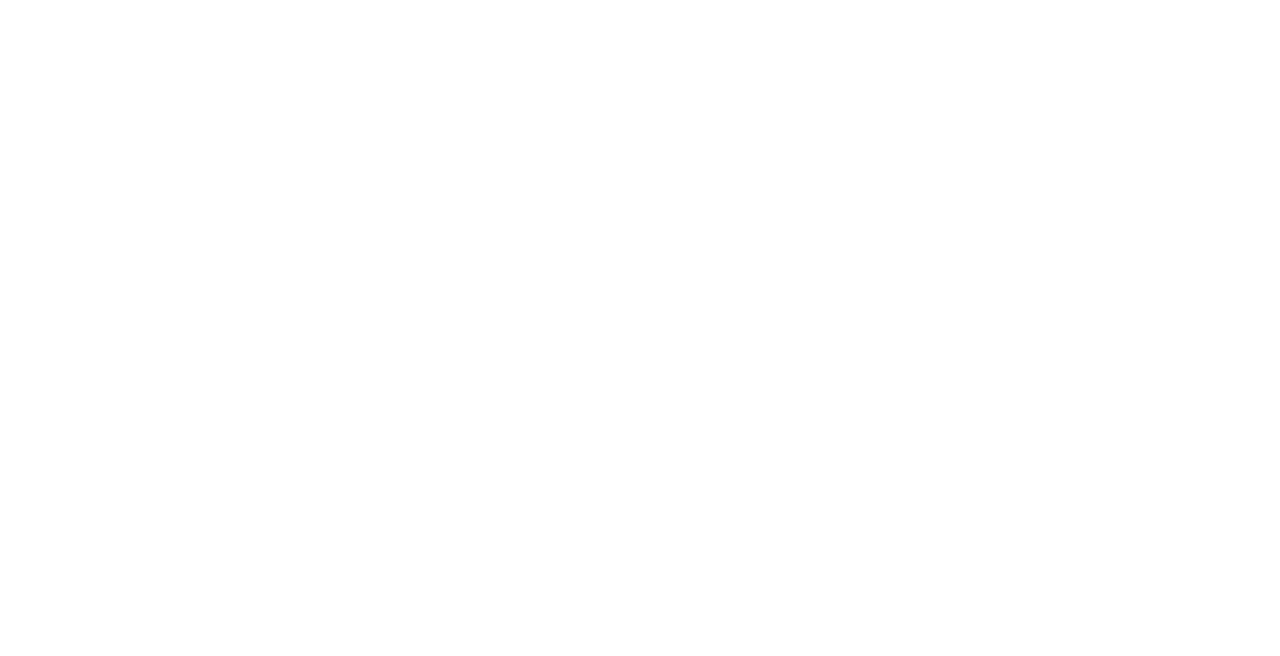
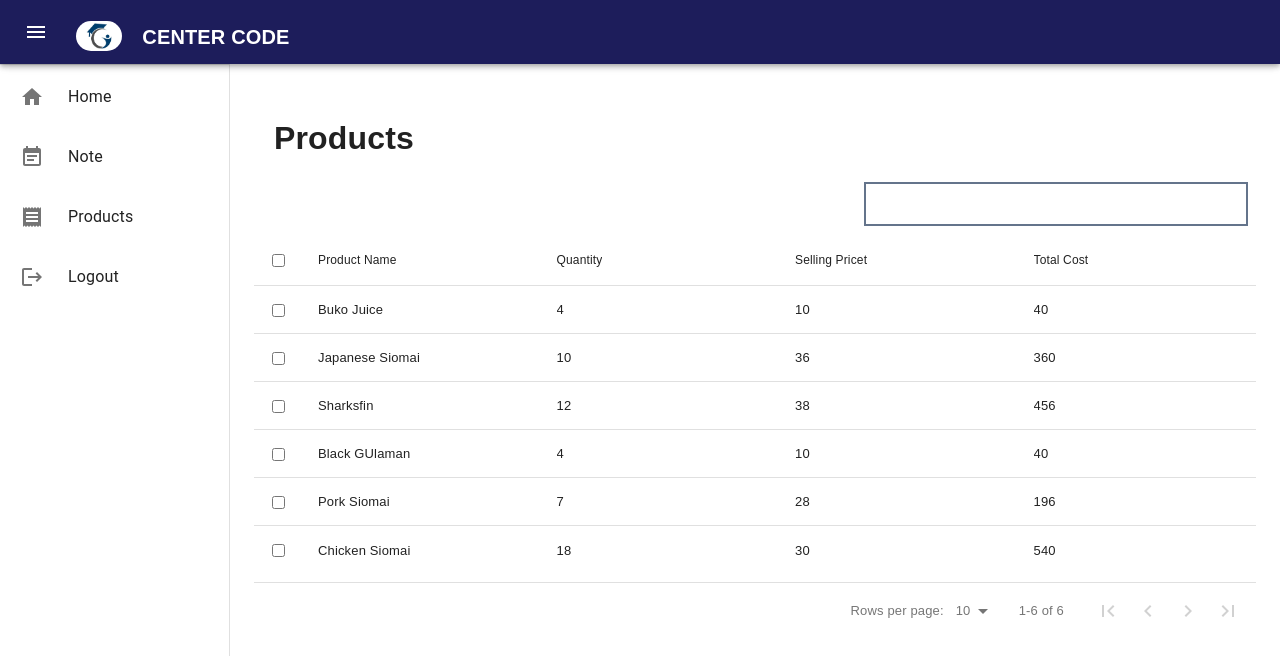
Before and after one commit to kodegopj/frontend-dashboard, a React (Vite) app: page /products in a window 1280 px wide. Before the commit this address had no page. Shown: the top 656 px of the page. Built offline with nearby package versions, Linux system fonts and the light colour scheme.

Commit message:
changing/productsname

```diff
--- a/src/App.jsx
+++ b/src/App.jsx
@@ -7,7 +7,7 @@
 import Login from "./pages/Login";
 import { useState, useEffect } from "react";
 import noteService from "./services/noteService";
-import Invoice from "./pages/Invoice";
+import Products from "./pages/Products";
 import Dashboard from "./pages/Dashboard";
 
 
@@ -15,7 +15,7 @@
   const [user, setUser] = useState(null);
 
   useEffect(() => {
-    const loggedUserJSON = window.localStorage.getItem("loggedDashUser");
+    const loggedUserJSON = window.localStorage.getItem("loggedDashboardUser");
 
 
     if(loggedUserJSON) {
@@ -34,7 +34,7 @@
       <Route path="/login" element={<Login user={user} setUser={setUser} />} />
       <Route path="/" exact element={<Dashboard/>} />
       <Route path="/note" exact element={<Note/>} />
-      <Route path="/invoice" exact element={<Invoice/>} />
+      <Route path="/products" exact element={<Products/>} />
       <Route path="/settings" exact element={<Settings/>} />
 
     </Routes>
--- a/src/charts/TestChart.jsx
+++ b/src/charts/TestChart.jsx
@@ -3,7 +3,7 @@
 import { useState } from 'react';
 import { useEffect } from 'react';
 
-export default function App() {
+export default function TestChart() {
 
     const [product, setProduct] = useState([]);
 
--- a/src/components/Sidenav.jsx
+++ b/src/components/Sidenav.jsx
@@ -141,7 +141,7 @@
                 <ListItemText primary="Note" sx={{ opacity: open ? 1 : 0 }} />
               </ListItemButton>
             </ListItem>
-            <ListItem disablePadding sx={{ display: 'block' }} onClick={()=>{navigate("/invoice")}}>
+            <ListItem disablePadding sx={{ display: 'block' }} onClick={()=>{navigate("/products")}}>
               <ListItemButton
                 sx={{
                   minHeight: 48,
@@ -158,7 +158,7 @@
                 >
                 <ReceiptIcon/>
                 </ListItemIcon>
-                <ListItemText primary="Invoice" sx={{ opacity: open ? 1 : 0 }} />
+                <ListItemText primary="Products" sx={{ opacity: open ? 1 : 0 }} />
               </ListItemButton>
             </ListItem>
             <ListItem disablePadding sx={{ display: 'block' }}  >
--- a/src/pages/Home.jsx
+++ b/src/pages/Home.jsx
@@ -13,7 +13,7 @@
 import ShoppingBagIcon from '@mui/icons-material/ShoppingBag';
 import AccordionDash from '../components/AccordionDash.jsx';
 import BarChart from "../charts/BarChart.jsx";
-import TestChart from "../charts/TestChart.jsx"
+// import TestChart from "../charts/TestChart.jsx";
 import { useEffect } from 'react';
 import productService from '../services/productService.js';
 import { useState } from 'react';
@@ -23,6 +23,7 @@
 
 
 function Home({ user }) {
+
 
 
     const navigate = useNavigate();
@@ -38,26 +39,26 @@
     //     setUser(null);
     // };
 
-    const [numOfPurchase, setnumOfPurchase] = useState([]);
-    const [revenue, setRevenue] = useState([]);
-    const [profit, setProfit] = useState([]);
-    const [expenses, setExpenses] = useState([]);
+    // const [numOfPurchase, setnumOfPurchase] = useState([]);
+    // const [revenue, setRevenue] = useState([]);
+    // const [profit, setProfit] = useState([]);
+    // const [expenses, setExpenses] = useState([]);
 
-    useEffect(() => {
-      productService.productPurchase().then((res) => setnumOfPurchase(res))
-    }, []);
+    // useEffect(() => {
+    //   productService.productPurchase().then((res) => setnumOfPurchase(res))
+    // }, []);
 
-    useEffect(() => {
-        productService.getRevenue().then((res) => setRevenue(res))
-      }, []);
+    // useEffect(() => {
+    //     productService.getRevenue().then((res) => setRevenue(res))
+    //   }, []);
 
-    useEffect(() => {
-    productService.getProfit().then((res) => setProfit(res))
-    }, []);
+    // useEffect(() => {
+    // productService.getProfit().then((res) => setProfit(res))
+    // }, []);
 
-    useEffect(() => {
-        productService.getExpenses().then((res) => setExpenses(res))
-        }, []);
+    // useEffect(() => {
+    //     productService.getExpenses().then((res) => setExpenses(res))
+    //     }, []);
 
   return (
     <>
@@ -77,7 +78,7 @@
 
                                         </div>
                                         <Typography gutterBottom variant="h5" component="div" sx={{color: '#ffffff'}}>
-                                        {numOfPurchase}
+                                        a
                                         </Typography>
                                         <Typography
                                             gutterBottom variant="body2"
@@ -95,7 +96,7 @@
                                             <CreditCardIcon/>
                                         </div>
                                         <Typography gutterBottom variant="h5" component="div" sx={{color: '#ffffff'}}>
-                                        ₱ {revenue}
+                                        ₱
                                         </Typography>
                                         <Typography
                                             gutterBottom variant="body2"
@@ -116,7 +117,7 @@
                                             <StoreIcon/>
                                         </div>
                                         <div className='paddingall'>
-                                            <span className='pricetitle'>₱{profit}</span>
+                                            <span className='pricetitle'>₱</span>
                                             <br/>
                                             <span className='pricesubtitle'>Profit</span>
                                         </div>
@@ -128,7 +129,7 @@
                                             <StoreIcon/>
                                         </div>
                                         <div className='paddingall'>
-                                            <span className='pricetitle'>₱{expenses}</span>
+                                            <span className='pricetitle'>₱</span>
                                             <br/>
                                             <span className='pricesubtitle'>Total Expenses</span>
                                         </div>
@@ -142,8 +143,8 @@
                     <div item xs={8} className='barchart'>
                         <Card sx={{ height: 60 +"vh" }}>
                             <CardContent>
-                              {/* <BarChart/> */}
-                              <TestChart />
+                              <BarChart/>
+                              {/* <TestChart /> */}
                             </CardContent>
                         </Card>
                     </div>
--- a/src/pages/Invoice.jsx
+++ b/src/pages/Products.jsx
@@ -5,21 +5,26 @@
 import DataTable from 'react-data-table-component';
 
 
-function Invoice() {
+function Products() {
     const columns = [
         {
-            name: 'Name',
+            name: 'Product Name',
             selector: row => row.name,
             sortable: true
         },
         {
-            name: "Email",
-            selector: row => row.email,
+            name: "Quantity",
+            selector: row => row.quantity,
             sortable: true
         },
         {
-            name: "Age",
-            selector: row => row.age,
+            name: "Selling Pricet",
+            selector: row => row.price,
+            sortable: true
+        },
+        {
+            name: "Total Cost",
+            selector: row => row.cost,
             sortable: true
         },
 
@@ -27,76 +32,47 @@
     const data = [
         {
             id:1,
-            name: "abel",
-            email:"abel@gmail.com",
-            age: "32",
+            name: "Buko Juice",
+            quantity: "4",
+            price: "10",
+            cost: "40",
         },
         {
             id:2,
-            name: "kelly",
-            email:"kelly@gmail.com",
-            age: "26",
+            name: "Japanese Siomai",
+            quantity: "10",
+            price: "36",
+            cost: "360",
         },
         {
             id:3,
-            name: "loki",
-            email:"loki@gmail.com",
-            age: "38",
+            name: "Sharksfin",
+            quantity: "12",
+            price: "38",
+            cost: "456",
         },
         {
             id:4,
-            name: "charlie",
-            email:"charlie@gmail.com",
-            age: "29",
+            name: "Black GUlaman",
+            quantity: "4",
+            price: "10",
+            cost: "40",
         },
         {
             id:5,
-            name: "romeo",
-            email:"romeo@gmail.com",
-            age: "36",
+            name: "Pork Siomai",
+            quantity: "7",
+            price: "28",
+            cost: "196",
         },
         {
             id:6,
-            name: "hanz",
-            email:"hanz@gmail.com",
-            age: "24",
+            name: "Chicken Siomai",
+            quantity: "18",
+            price: "30",
+            cost: "540",
         },
-        {
-            id:7,
-            name: "harvey",
-            email:"harvey@gmail.com",
-            age: "23",
-        },
-        {
-            id:8,
-            name: "kenlee",
-            email:"kenlee@gmail.com",
-            age: "25",
-        },
-        {
-            id:9,
-            name: "christian",
-            email:"christian@gmail.com",
-            age: "32",
-        },
-        {
-            id:10,
-            name: "kathleen",
-            email:"kathleen@gmail.com",
-            age: "18",
-        },
-        {
-            id:11,
-            name: "chloe",
-            email:"chloe@gmail.com",
-            age: "22",
-        },
-        {
-            id:12,
-            name: "jenilyn",
-            email:"jenilyn@gmail.com",
-            age: "36",
-        },
+
     ]
 
     const [records, setRecords] = useState(data);
@@ -116,7 +92,7 @@
         <Sidenav/>
         <Box component="main" sx={{ flexGrow: 1, p: 3 }}>
             <div className=' mt-5' >
-                <h1 className='client-data'> <b>Client Data</b> </h1>
+                <h1 className='client-data'> <b>Products</b> </h1>
                 <div className='text-end'>
                     <input
                         type='text'
@@ -140,4 +116,4 @@
   )
 };
 
-export default Invoice;
+export default Products;
--- a/src/pages/Settings.jsx
+++ b/src/pages/Settings.jsx
@@ -4,8 +4,15 @@
 import Navbar from '../components/Navbar';
 
 
-function Settings() {
+function Settings({ setUser }) {
 
+
+  const handleLogout = () => {
+    window.localStorage.removeItem("loggedDashUser");
+    setUser(null);
+
+    console.log(handleLogout)
+  };
 
   return (
     <>
@@ -14,7 +21,7 @@
     <Box sx={{ display: "flex"}}>
         <Sidenav/>
         <Box component="main" sx={{ flexGrow: 1, p: 3 }}>
-            <h1 >Logout</h1>
+            <button onClick={ handleLogout  }>Logout</button>
         </Box>
     </Box>
     </>
```
